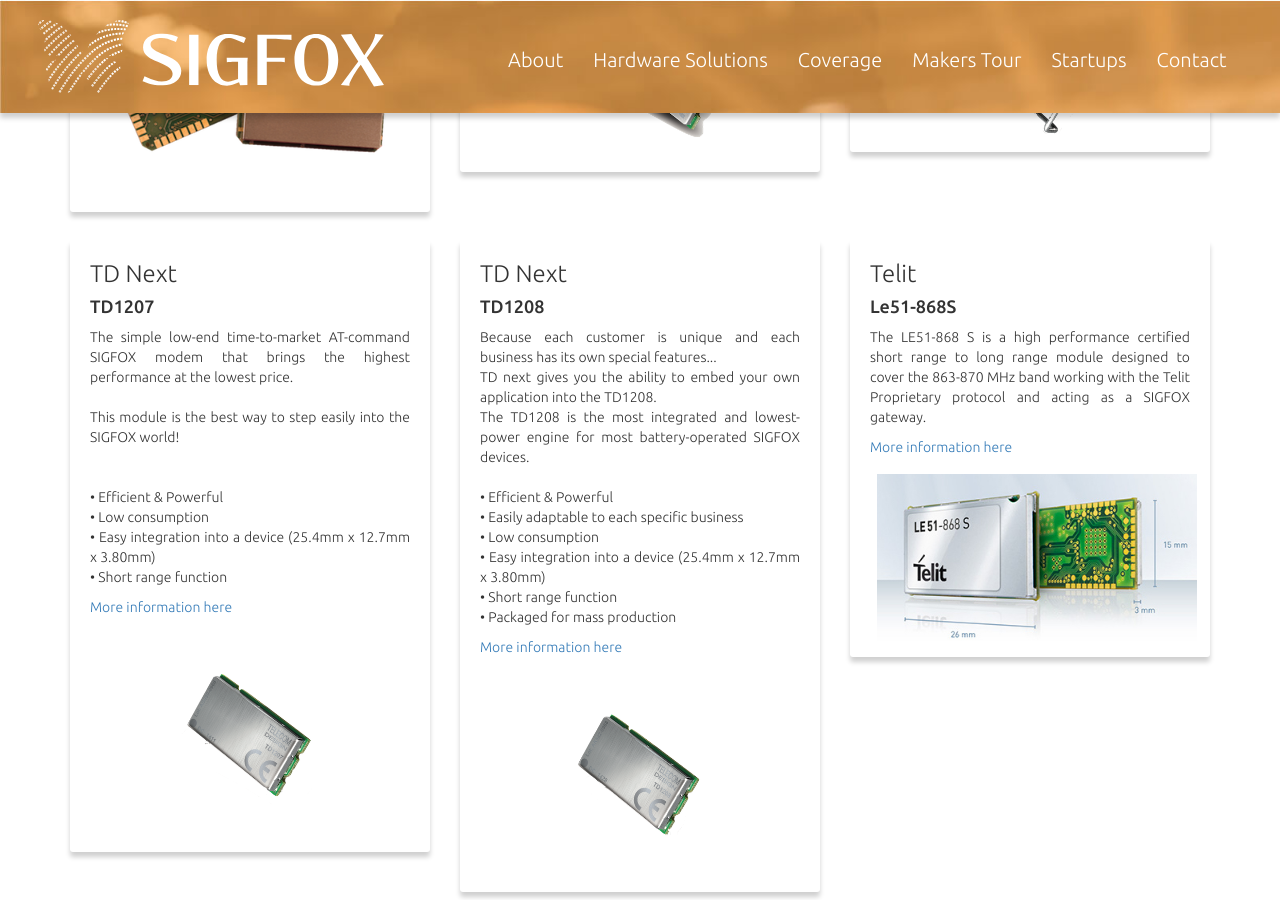
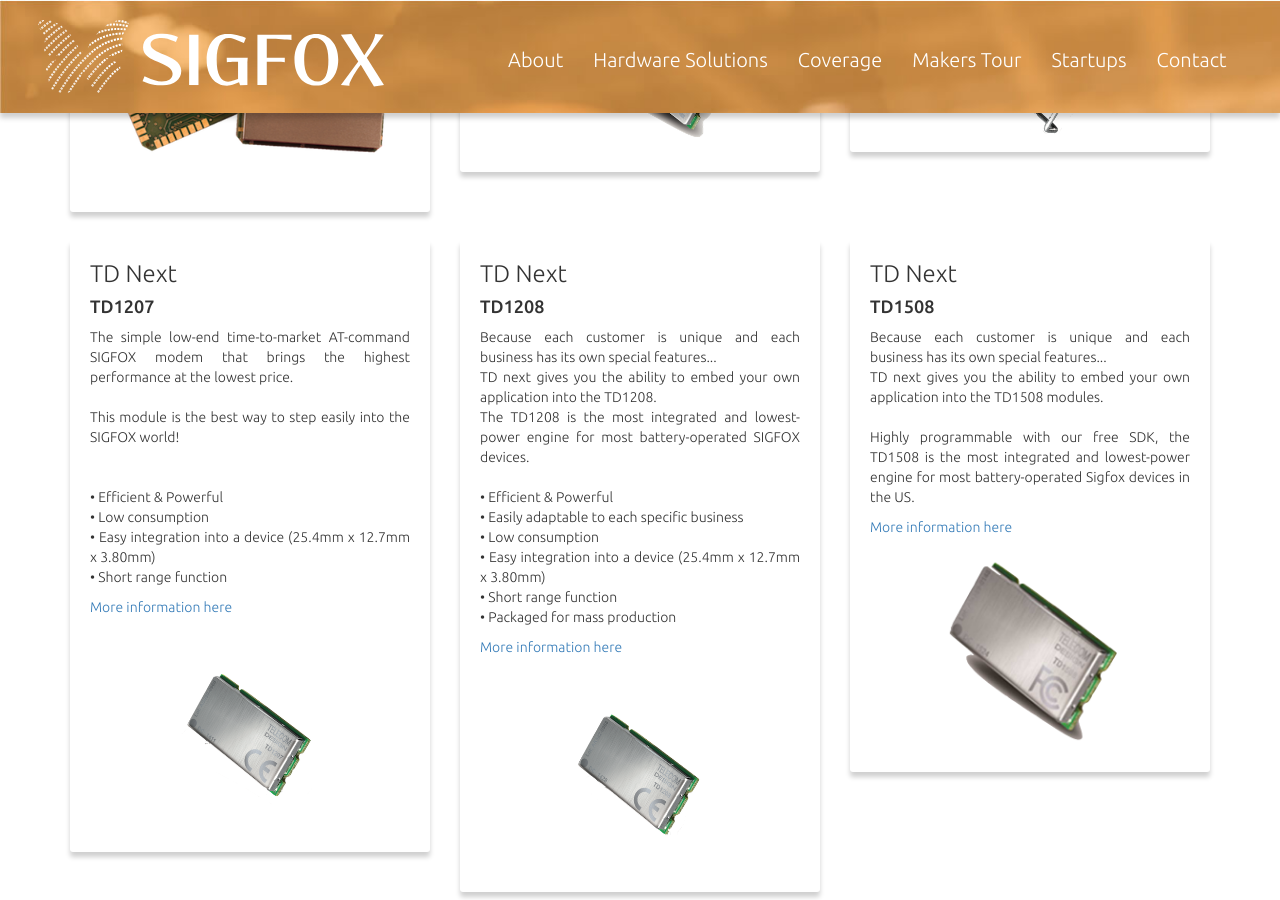
Before and after one commit to sigfox/makers.sigfox.com, a Jekyll site: the page built from index.html, in a window 1280 px wide and 900 px high, scrolled down 4487 px. Built offline with Jekyll 4.4.1, drawn with Linux system fonts in a browser that asks for light colours.

Commit message:
Add TD1508 module ping @oimctony

```diff
--- a/_data/hardware.yml
+++ b/_data/hardware.yml
@@ -83,6 +83,10 @@
             img: td-1208.png
             desc: Because each customer is unique and each business has its own special features...<br /> TD next gives you the ability to embed your own application into the TD1208.<br />The TD1208 is the most integrated and lowest-power engine for most battery-operated SIGFOX devices.<br /><br />• Efficient & Powerful<br />• Easily adaptable to each specific business<br />• Low consumption<br />• Easy integration into a device (25.4mm x 12.7mm x 3.80mm)<br />• Short range function<br />• Packaged for mass production
             url: https://partners.sigfox.com/products/td-1208
+          - name: TD1508
+            img: td-1508.png
+            desc: Because each customer is unique and each business has its own special features...<br />TD next gives you the ability to embed your own application into the TD1508 modules.<br /><br />Highly programmable with our free SDK, the TD1508 is the most integrated and lowest-power engine for most battery-operated Sigfox devices in the US.
+            url: https://partners.sigfox.com/products/td1508-fcc-certified-module-for-the-us-market
       - name: Telit
         solutions:
           - name: Le51-868S
```
Also changed, not shown: img/hw/td-1508.png (added).
